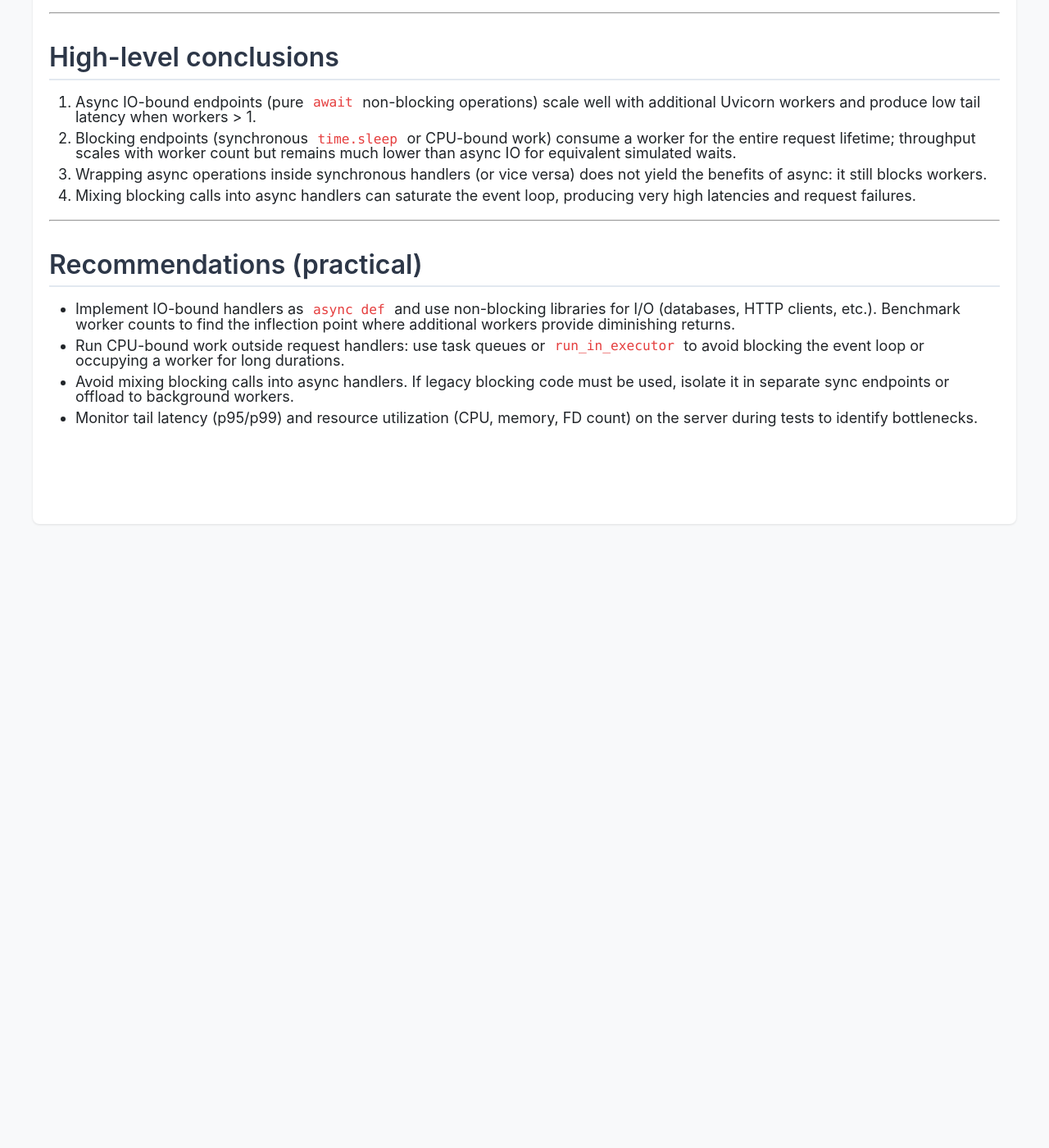
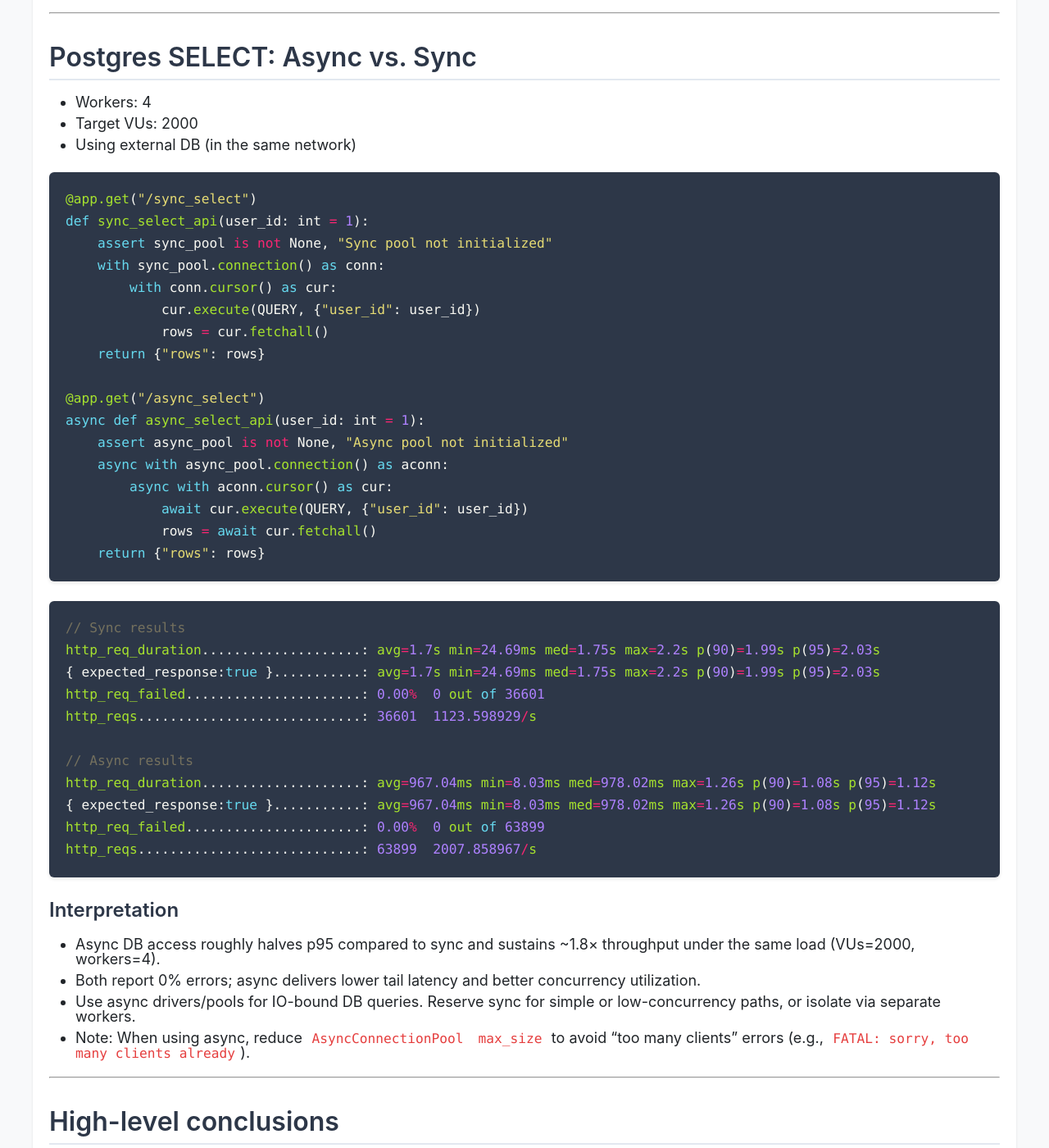
Before and after one commit to CarlosPena00/carlospena00.github.io, a Jekyll site: the page built from _posts/2025-12-06-python-load-test-async-sync.md, in a window 1280 px wide and 1400 px high, scrolled down 4708 px. Shown: the whole window at 82% size. Built offline with Jekyll 4.4.1, drawn with Linux system fonts in a browser that asks for light colours; before the commit the page ends 5367 px from its top, so only the background shows below that.

Commit message:
feat(blog): Add comparison of async vs sync database access with performance metrics

````diff
--- a/_posts/2025-12-06-python-load-test-async-sync.md
+++ b/_posts/2025-12-06-python-load-test-async-sync.md
@@ -181,6 +181,56 @@ Interpretation:
 
 ---
 
+## Postgres SELECT: Async vs. Sync
+
+- Workers: 4
+- Target VUs: 2000
+- Using external DB (in the same network)
+
+```py
+@app.get("/sync_select")
+def sync_select_api(user_id: int = 1):
+    assert sync_pool is not None, "Sync pool not initialized"
+    with sync_pool.connection() as conn:
+        with conn.cursor() as cur:
+            cur.execute(QUERY, {"user_id": user_id})
+            rows = cur.fetchall()
+    return {"rows": rows}
+
+@app.get("/async_select")
+async def async_select_api(user_id: int = 1):
+    assert async_pool is not None, "Async pool not initialized"
+    async with async_pool.connection() as aconn:
+        async with aconn.cursor() as cur:
+            await cur.execute(QUERY, {"user_id": user_id})
+            rows = await cur.fetchall()
+    return {"rows": rows}
+```
+
+
+```js
+// Sync results
+http_req_duration....................: avg=1.7s min=24.69ms med=1.75s max=2.2s p(90)=1.99s p(95)=2.03s
+{ expected_response:true }...........: avg=1.7s min=24.69ms med=1.75s max=2.2s p(90)=1.99s p(95)=2.03s
+http_req_failed......................: 0.00%  0 out of 36601
+http_reqs............................: 36601  1123.598929/s
+
+// Async results
+http_req_duration....................: avg=967.04ms min=8.03ms med=978.02ms max=1.26s p(90)=1.08s p(95)=1.12s
+{ expected_response:true }...........: avg=967.04ms min=8.03ms med=978.02ms max=1.26s p(90)=1.08s p(95)=1.12s
+http_req_failed......................: 0.00%  0 out of 63899
+http_reqs............................: 63899  2007.858967/s
+```
+
+### Interpretation
+
+- Async DB access roughly halves p95 compared to sync and sustains ~1.8× throughput under the same load (VUs=2000, workers=4).
+- Both report 0% errors; async delivers lower tail latency and better concurrency utilization.
+- Use async drivers/pools for IO-bound DB queries. Reserve sync for simple or low-concurrency paths, or isolate via separate workers.
+- Note: When using async, reduce `AsyncConnectionPool` `max_size` to avoid "too many clients" errors (e.g., `FATAL: sorry, too many clients already`).
+
+---
+
 ## High-level conclusions
 
 1. Async IO-bound endpoints (pure `await` non-blocking operations) scale well with additional Uvicorn workers and produce low tail latency when workers > 1.
````
